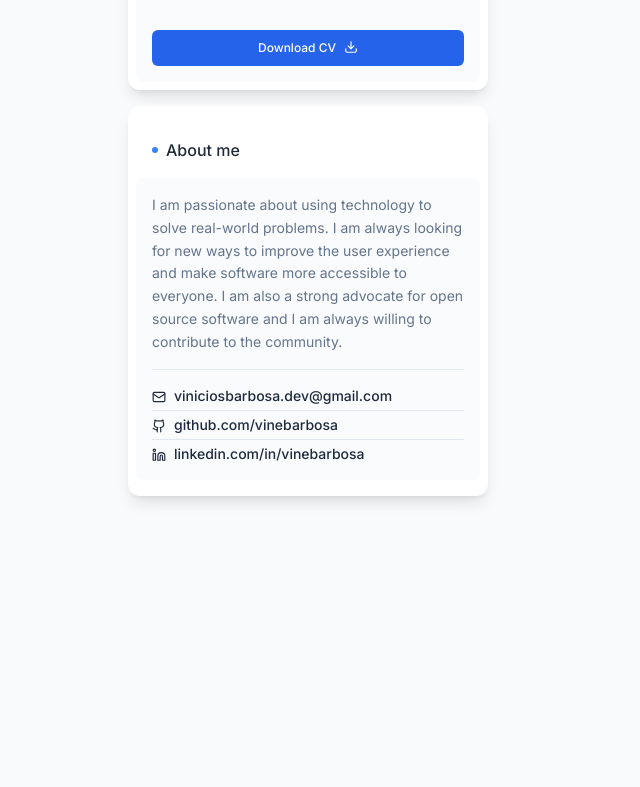
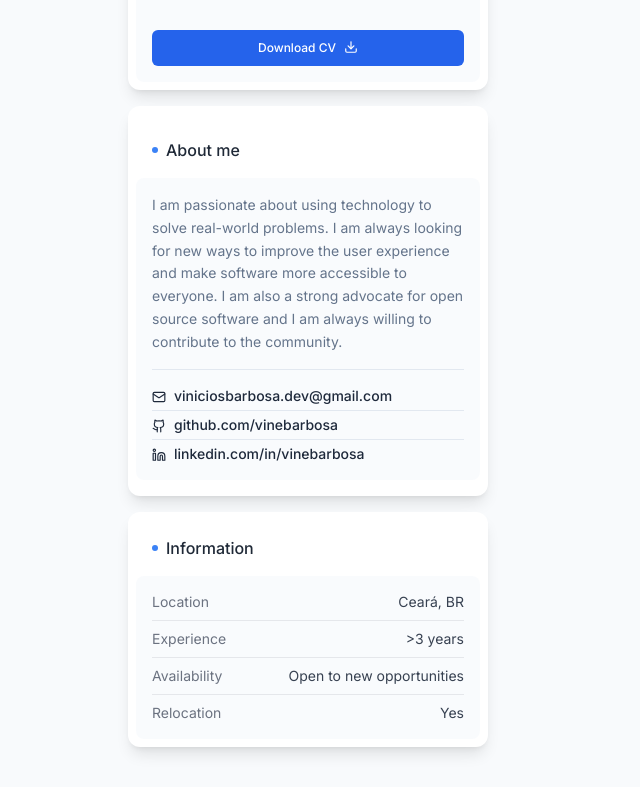
Before and after one commit to vinebarbosa/curriculo-interativo, a Next.js app: page / in a window 1280 px wide. Shown: the part 570-1357 px from the top of the page, without its empty margins (0-640 px from the left). Before the commit the page ends 1106 px from the top, so only its background shows below. Built offline with nearby package versions, Linux system fonts and the light colour scheme.

Commit message:
feat: :sparkles: add information card

```diff
--- /dev/null
+++ b/app/components/InformationCard.tsx
@@ -0,0 +1,34 @@
+import Card from './Card'
+
+export default function InformationCard() {
+  return (
+    <Card title="Information">
+      <div className="bg-slate-100/40 p-4 rounded-lg">
+        <div className="flex justify-between">
+          <p className="text-sm text-gray-500">Location</p>
+          <p className="text-sm text-gray-700">Ceará, BR</p>
+        </div>
+        <hr className="my-2" />
+
+        <div className="flex justify-between">
+          <p className="text-sm text-gray-500">Experience</p>
+          <p className="text-sm text-gray-700">&gt;3 years</p>
+        </div>
+
+        <hr className="my-2" />
+
+        <div className="flex justify-between">
+          <p className="text-sm text-gray-500">Availability</p>
+          <p className="text-sm text-gray-700">Open to new opportunities</p>
+        </div>
+
+        <hr className="my-2" />
+
+        <div className="flex justify-between">
+          <p className="text-sm text-gray-500">Relocation</p>
+          <p className="text-sm text-gray-700">Yes</p>
+        </div>
+      </div>
+    </Card>
+  )
+}
--- a/app/page.tsx
+++ b/app/page.tsx
@@ -1,5 +1,6 @@
 import CardAbout from './components/CardAbout'
 import CardMain from './components/CardMain'
+import InformationCard from './components/InformationCard'
 
 export default function Home() {
   return (
@@ -8,6 +9,7 @@ export default function Home() {
         <div className="w-100 md:max-w-[360px] space-y-4">
           <CardMain />
           <CardAbout />
+          <InformationCard />
         </div>
         <div></div>
       </div>
```
